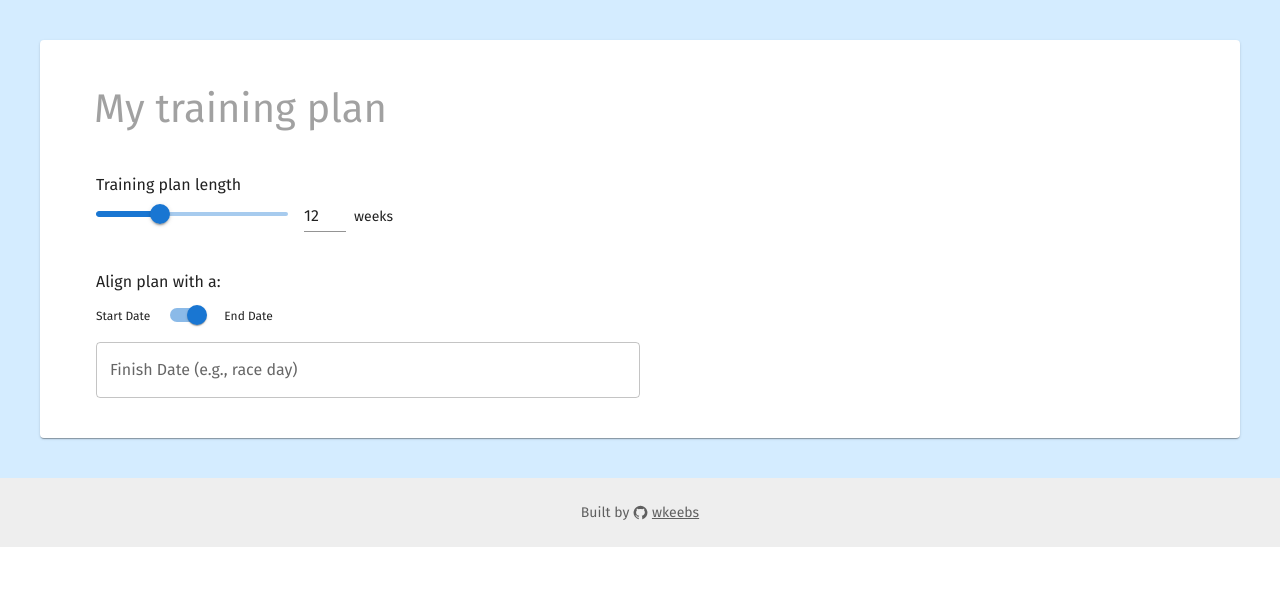
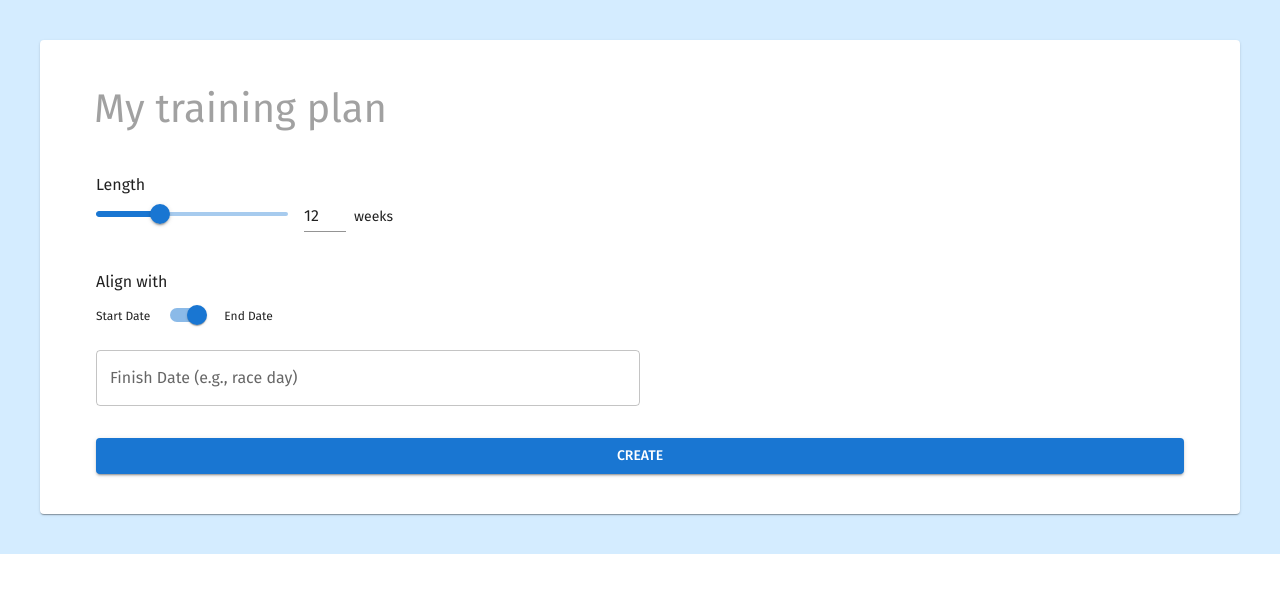
Before and after one commit to wkeebs/we-run, a React (Vite) app: page / in a window 1280 px wide. Shown: the top 592 px of the page. Built offline with nearby package versions, Linux system fonts and the light colour scheme.

Commit message:
Add Rest card component

```diff
--- a/index.html
+++ b/index.html
@@ -14,7 +14,7 @@
       rel="stylesheet"
     />
     <meta name="viewport" content="width=device-width, initial-scale=1.0" />
-    <title>WeRun</title>
+    <title>WeRun - Plan Your Training</title>
   </head>
   <body>
     <div id="root"></div>
--- a/src/App.tsx
+++ b/src/App.tsx
@@ -17,7 +17,9 @@ import {
 
 const theme = createTheme({
   typography: {
-    fontFamily: ["Fira Sans", "Poppins"].join(","),
+    fontFamily: [
+      "Fira Sans",
+      "Poppins"].join(","),
   },
 });
 
@@ -30,7 +32,7 @@ export type Activity = {
 };
 
 const testData: Activity[] = [
-  { id: 1, details: { distance: 5, type: RUN_TYPE.EASY } },
+  { id: 1, details: { distance: 5, type: RUN_TYPE.REST } },
   { id: 2, details: { distance: 10, type: RUN_TYPE.EASY } },
   { id: 3, details: { distance: 7, type: RUN_TYPE.EASY } },
   { id: 4, details: { distance: 20, type: RUN_TYPE.LONG } },
@@ -85,7 +87,7 @@ function App() {
           <CalendarCreator />
           {/* <ActivityCalendar data={testData}></ActivityCalendar> */}
         </Box>
-        <Footer />
+        {/* <Footer /> */}
       </ThemeProvider>
     </LocalizationProvider>
   );
--- a/src/components/CalendarCreator.tsx
+++ b/src/components/CalendarCreator.tsx
@@ -10,6 +10,7 @@ import {
   Typography,
   Button,
   Switch,
+  FormControlLabel,
 } from "@mui/material";
 import React, { useState } from "react";
 import DistanceInput from "./DistanceInput";
@@ -18,15 +19,20 @@ import InputSlider from "./InputSlider";
 import { DatePicker } from "@mui/x-date-pickers/DatePicker";
 import { LocalizationProvider, StaticDatePicker } from "@mui/x-date-pickers";
 
+const generateCalendar = (length: number) => {
+
+}
+
 const CalendarCreator = () => {
   const [numberOfWeeks, setNumberOfWeeks] = useState<number>();
   const [alignWithEnd, setAlignWithEnd] = useState<boolean>(true);
+  const [date, setDate] = useState<any>();
 
   return (
     <>
       <Paper elevation={1} sx={{ paddingY: 3, margin: 3, textAlign: "start" }}>
         <Box sx={{ marginX: 5 }}>
-          <FormControl sx={{ width: "100%"}}>
+          <FormControl sx={{ width: "100%" }}>
             <FormControl>
               <TextField
                 sx={{
@@ -39,7 +45,7 @@ const CalendarCreator = () => {
               ></TextField>
             </FormControl>
             <FormControl sx={{ margin: 2 }}>
-              <Typography variant="subtitle1">Training plan length</Typography>
+              <Typography variant="subtitle1">Length</Typography>
               <Grid container spacing={1} alignItems={"center"}>
                 <Grid item>
                   <InputSlider max={36} />
@@ -51,9 +57,14 @@ const CalendarCreator = () => {
             </FormControl>
             <FormControl sx={{ margin: 2 }}>
               <Grid item>
-                <Typography variant="subtitle1">Align plan with a:</Typography>
+                <Typography variant="subtitle1">Align with</Typography>
               </Grid>
-              <Grid container spacing={1} alignItems={"center"} marginBottom={1}>
+              <Grid
+                container
+                spacing={1}
+                alignItems={"center"}
+                marginBottom={1}
+              >
                 <Grid item>
                   <Typography variant="caption">Start Date</Typography>
                 </Grid>
@@ -70,14 +81,24 @@ const CalendarCreator = () => {
 
               <Typography variant="subtitle1"></Typography>
               <DatePicker
-                sx={{width: "50%"}}
+                sx={{ width: "50%", marginTop: 1 }}
                 format="DD/MM/YYYY"
                 formatDensity="spacious"
                 label={
                   alignWithEnd ? "Finish Date (e.g., race day)" : "Start Date "
                 }
+                onChange={(e) => setDate(e)}
               />
             </FormControl>
+            <Button
+              variant="contained"
+              sx={{ margin: 2 }}
+              onClick={() => {
+                console.log(date);
+              }}
+            >
+              Create
+            </Button>
           </FormControl>
         </Box>
       </Paper>
--- a/src/components/EditActivity.tsx
+++ b/src/components/EditActivity.tsx
@@ -55,6 +55,9 @@ const EditActivity: React.FC<EditActivityProps> = ({
               case RUN_TYPE.LONG:
                 setNewType(RUN_TYPE.LONG);
                 break;
+              case RUN_TYPE.REST:
+                setNewType(RUN_TYPE.REST);
+                break;
 
               default:
                 break;
@@ -64,6 +67,7 @@ const EditActivity: React.FC<EditActivityProps> = ({
           <MenuItem value={RUN_TYPE.EASY}>{RUN_TYPE.EASY}</MenuItem>
           <MenuItem value={RUN_TYPE.INTERVAL}>{RUN_TYPE.INTERVAL}</MenuItem>
           <MenuItem value={RUN_TYPE.LONG}>{RUN_TYPE.LONG}</MenuItem>
+          <MenuItem value={RUN_TYPE.REST}>{RUN_TYPE.REST}</MenuItem>
         </Select>
         <DistanceInput onChange={(e) => setNewDistance(Number.parseFloat(e.target.value))} value={newDistance}/>
         {/* <FormControl sx={{ mt: 2 }}>
--- a/src/components/cards/BaseCard.tsx
+++ b/src/components/cards/BaseCard.tsx
@@ -18,9 +18,9 @@ const BaseCard: React.FC<BaseCardProps> = ({
     <Card
       onClick={onClick}
       variant="outlined"
-      sx={{ borderRadius: 0, minHeight: "100px" }}
+      sx={{ borderRadius: 0, minHeight: "135px"}}
     >
-        <CardContent sx={{ textAlign: "start" }}>
+        <CardContent sx={{ textAlign: "start"}}>
           <Typography variant="caption">{info}</Typography>
           <Typography variant="h6">{title}</Typography>
           <Typography component={"span"} variant="body2">
--- a/src/data/index.tsx
+++ b/src/data/index.tsx
@@ -1,7 +1,8 @@
 export enum RUN_TYPE {
-    EASY = "Easy",
-    LONG = "Long",
-    INTERVAL = "Interval"
+  EASY = "Easy",
+  LONG = "Long",
+  INTERVAL = "Interval",
+  REST = "Rest",
 }
 
 export const CYCLE_LENGTH = 7;
```
Also changed, not shown: src/components/cards/ActivityCard.tsx (+13 -8 lines).
